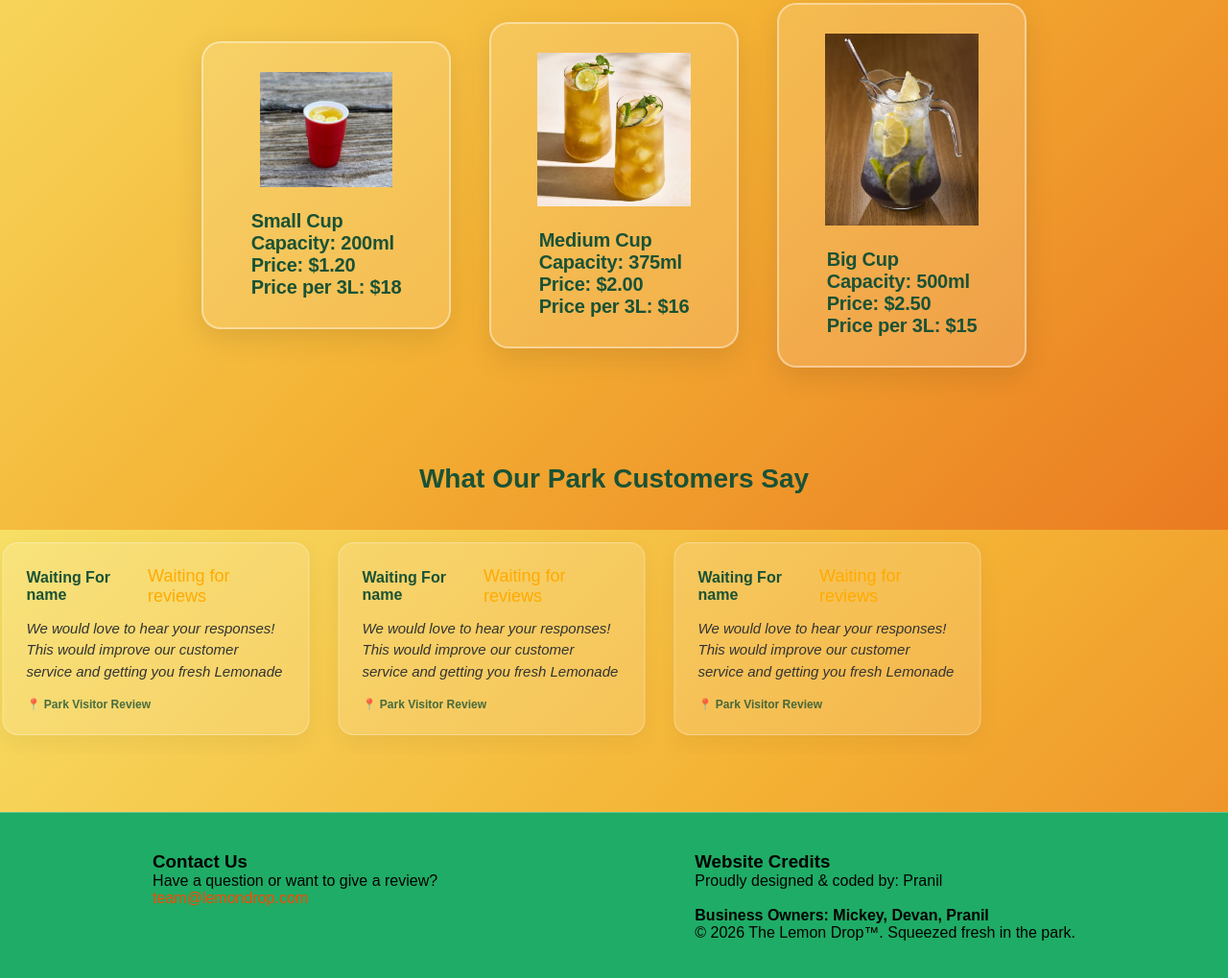
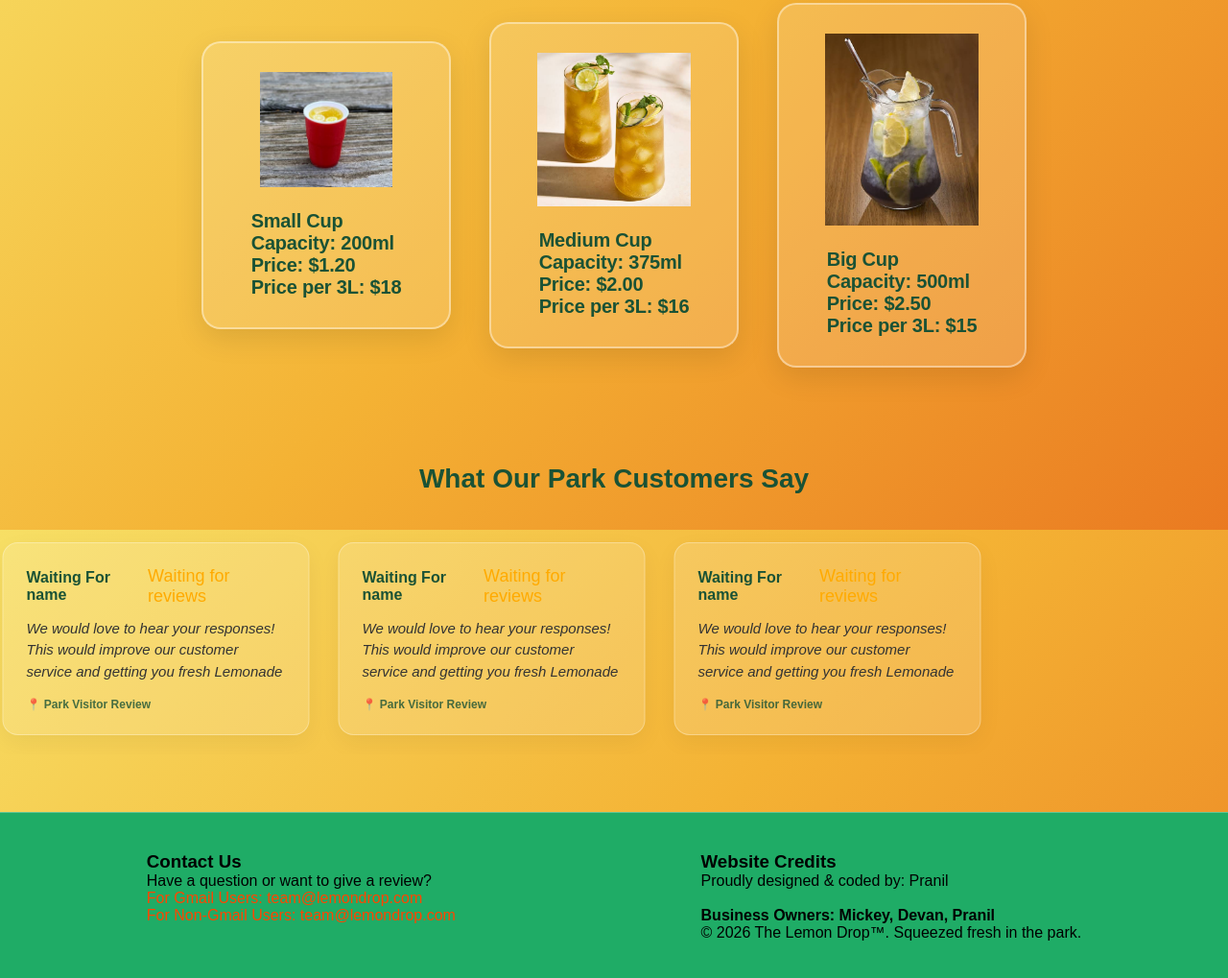
Before and after one commit to pranillushanthan-tech/The-Lemon-Drop, a plain HTML site: page Products.html in a window 1280 px wide. Shown: the part 248-1267 px from the top of the page at 96% size. Drawn offline with Linux system fonts and the light colour scheme.

Commit message:
Update Products.html

```diff
--- a/Products.html
+++ b/Products.html
@@ -123,7 +123,9 @@
         <div class="footer-section">
           <h3>Contact Us</h3>
           <p>Have a question or want to give a review?</p>
-          <a href="mailto:pranillushanthan@gmail.com, devankinguyen@gmail.com, mmoro1@schools.vic.edu.au" class="footer-link">team@lemondrop.com</a>
+          <a href="https://mail.google.com/mail/u/0/?tab=rm&ogbl#inbox?compose=CllgCJTLGfJVkKsQDFHPjmqGBGlBsDwhFtFkwRCRbGGHMTJMLKXxjWTTTdBhnBlDGlGhnFkRblB" class="footer-link">For Gmail Users: team@lemondrop.com</a>
+          <br />
+          <a href="mailto:pranillushanthan@gmail.com; devankinguyen@gmail.com; mmoro1@schools.vic.edu.au" class="footer-link">For Non-Gmail Users: team@lemondrop.com</a>
         </div>
 
         <!-- Credits & Copyright Block -->
```
